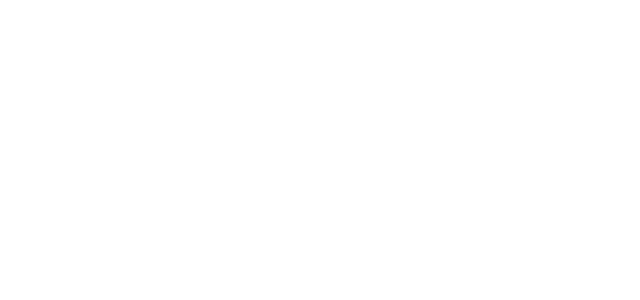
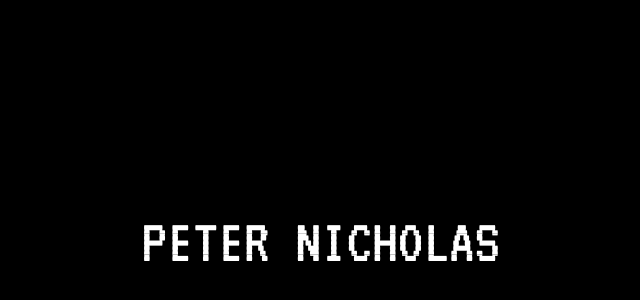
Before and after one commit to PeterNichola5/fnaf-cams, a Vue app in the folder client/: page /intro in a window 1280 px wide. Before the commit this address had no page. Shown: the part 158-458 px from the top of the page, without its empty margins (319-959 px from the left). Built offline with nearby package versions, Linux system fonts and the light colour scheme.

Commit message:
glitch text animation

```diff
--- a/client/index.html
+++ b/client/index.html
@@ -8,6 +8,7 @@
     <link rel="preconnect" href="https://fonts.googleapis.com">
   <link rel="preconnect" href="https://fonts.gstatic.com" crossorigin>
   <link href="https://fonts.googleapis.com/css2?family=Press+Start+2P&display=swap" rel="stylesheet">
+  <link href="https://fonts.googleapis.com/css2?family=VT323&display=swap" rel="stylesheet">
     <title>Vite App</title>
   </head>
   <body>
--- a/client/src/router/index.js
+++ b/client/src/router/index.js
@@ -3,6 +3,7 @@ import HomeView from '../views/HomeView.vue';
 import HostView from '../views/HostView.vue';
 import GuardView from '../views/GuardView.vue';
 import SourceView from '../views/SourceView.vue';
+import IntroView from '../views/IntroView.vue';
 
 const router = createRouter({
   history: createWebHistory(import.meta.env.BASE_URL),
@@ -26,6 +27,11 @@ const router = createRouter({
       path: '/cam',
       name: 'cam',
       component: SourceView
+    },
+    {
+      path:'/intro',
+      name: 'intro',
+      component: IntroView
     }
   ]
 })
--- /dev/null
+++ b/client/src/views/IntroView.vue
@@ -0,0 +1,96 @@
+<template>
+    <div></div>
+    <div id="backdrop">
+        <h1>
+            <span id="bottom" style="--index: 0;">PETER NICHOLAS</span>
+            <span id="middle" style="--index: 1;">PETER NICHOLAS</span>
+            <span id="top" style="--index: 2;">PETER NICHOLAS</span>
+        </h1>
+    </div>
+</template>
+
+<script>
+</script>
+
+<style scoped>
+    #backdrop {
+        background-color: black;
+        width: 100vw;
+        height: 100vh;
+        display: flex;
+        justify-content: center;
+        align-items: center;
+    }
+
+    h1 {
+        font-family: "VT323";
+        font-size: 4rem;
+        color: white;
+    }
+
+    span {
+        position: relative;
+    }
+
+    #bottom {
+        left: calc((1/3) * 100%);
+        clip-path: inset(2.8rem 0 0 0);
+    }
+
+    #top {
+        right: calc((1/3) * 100%);
+        clip-path: inset(1.5rem 0 1.2rem 0);
+        animation: top-glitch 1.5s ease infinite 1.5s alternate-reverse;
+    }
+
+    #middle {
+        clip-path: inset(0 0 2.5rem 0);
+    }
+
+    @keyframes top-glitch {
+        0% {
+            text-shadow:-0.25rem -0.25rem 0.15rem red, 0.25rem 0.25rem 0.25rem blue;
+            left: -22.6rem;
+
+        }
+        2% {
+            text-shadow:0.25rem 0.25rem 0.15rem red, -0.25rem -0.25rem 0.15rem blue;
+            left: -22.5rem;
+
+        }
+        4%{
+            text-shadow: none;
+            left: -22.4rem;
+        }
+        6% {
+            text-shadow:-0.25rem -0.25rem 0.15rem red, 0.25rem 0.25rem 0.15rem blue;
+            left: -22.2rem;
+        }
+        7% {
+            text-shadow: none;
+            left: -22.2rem;
+        }
+        8% {
+            text-shadow:-0.25rem -0.25rem 0.15rem red, 0.25rem 0.25rem 0.15rem blue;
+            left: -22.2rem;
+        }
+        15% {
+            text-shadow: none;
+            left: -22.2rem;
+        }
+        15.5% {
+            text-shadow:0.25rem 0.25rem 0.15rem red, -0.25rem -0.25rem 0.15rem blue;
+            left: -22.5rem;
+        }
+        16% {
+            text-shadow: none;
+            left: -22.4rem;
+        }
+        100% {
+            text-shadow: none;
+            left: -22.4rem;
+        }
+
+
+    }
+</style>
```
